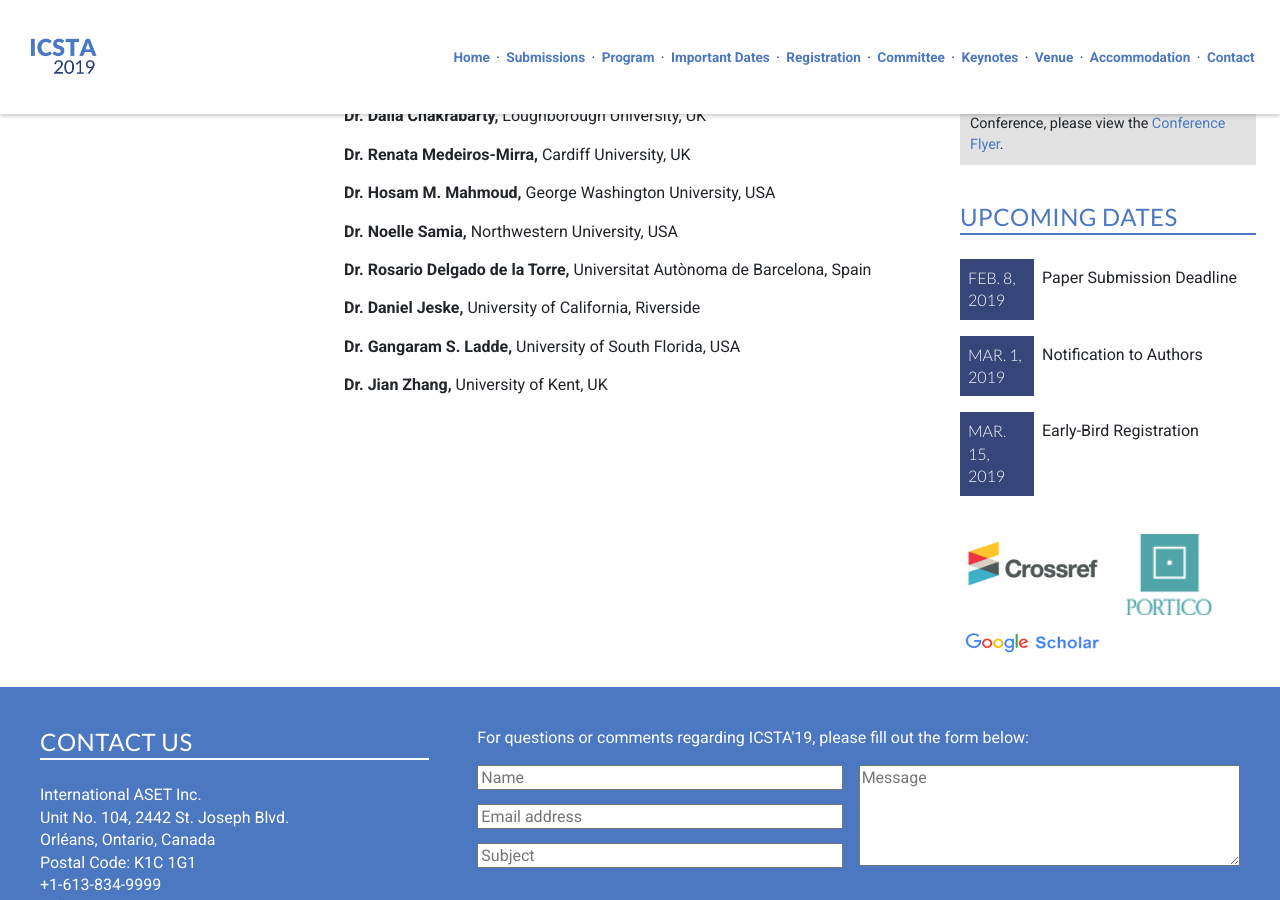
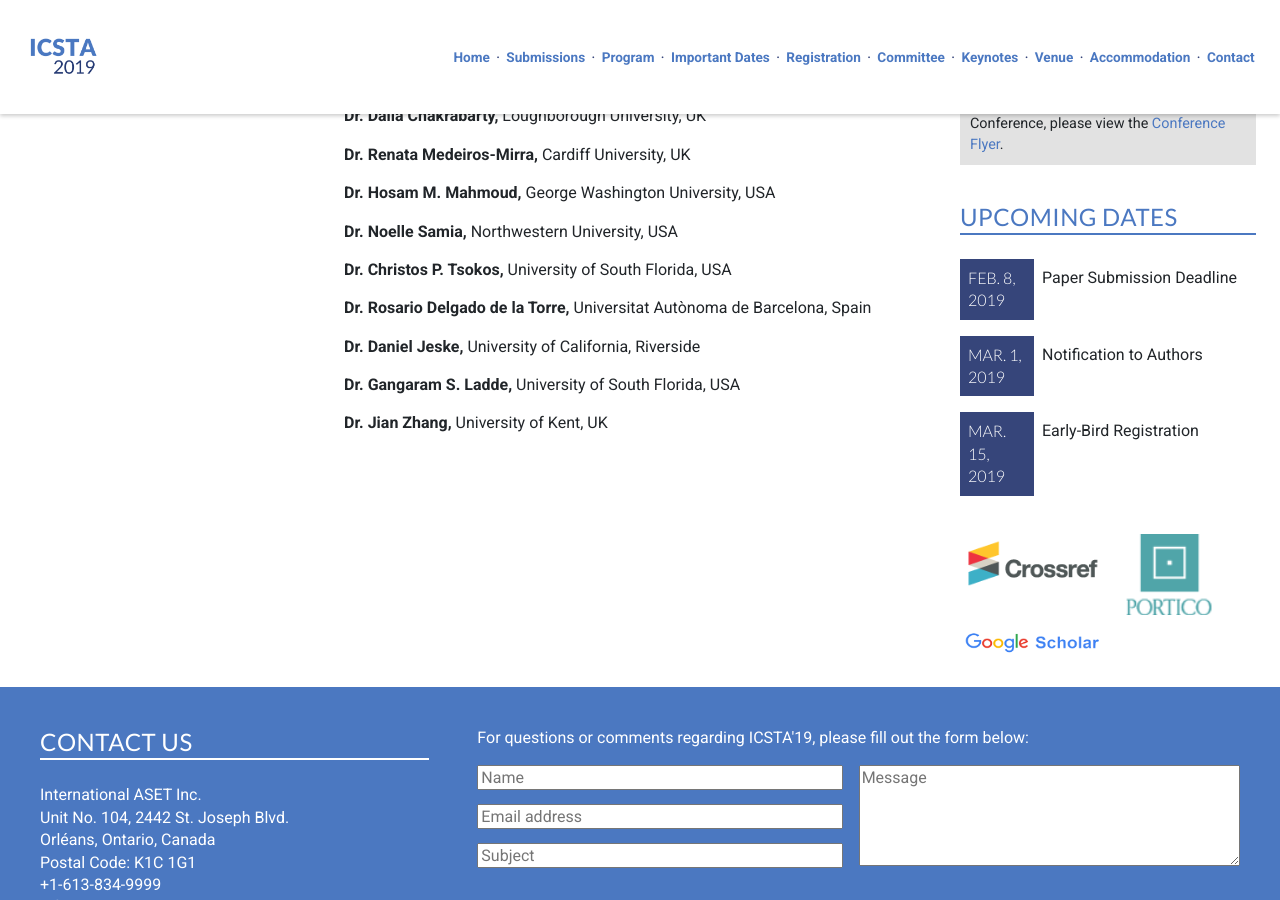
Before and after one commit to intaset/icsta, a Jekyll site: the page built from committee.html, in a window 1280 px wide and 900 px high, scrolled down 581 px. Built offline with Jekyll 4.4.1, drawn with Linux system fonts in a browser that asks for light colours; nearby versions of some CDN libraries; Markdown is read by kramdown in place of the engine named in the settings; comment, search, counter and statistics services are not loaded.

Commit message:
Added sc

```diff
--- a/committee.html
+++ b/committee.html
@@ -17,6 +17,7 @@ keyword: heat transfer conference, cfd conference, fluid flow conference,  energ
     <p class="body"><b>Dr. Renata Medeiros-Mirra,</b> Cardiff University, UK</p>
     <p class="body"><b>Dr. Hosam M. Mahmoud,</b> George Washington University, USA</p>
     <p class="body"><b>Dr. Noelle Samia,</b> Northwestern University, USA</p>
+    <p class="body"><b>Dr. Christos P. Tsokos,</b> University of South Florida, USA</p>
     <p class="body"><b>Dr. Rosario Delgado de la Torre,</b> Universitat Autònoma de Barcelona, Spain</p>
     <p class="body"><b>Dr. Daniel Jeske,</b> University of California, Riverside</p>
     <p class="body"><b>Dr. Gangaram S. Ladde,</b> University of South Florida, USA</p>
```
Also changed, not shown: 1 other file.
